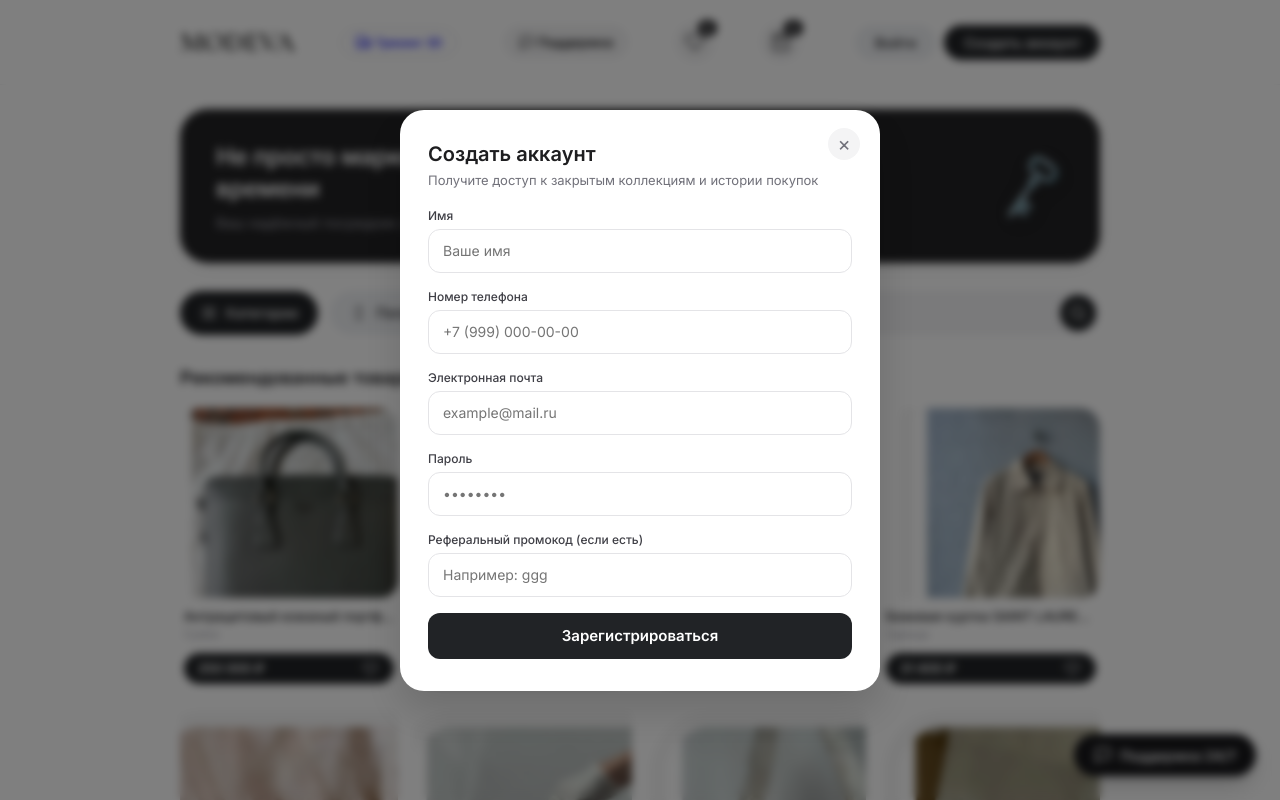
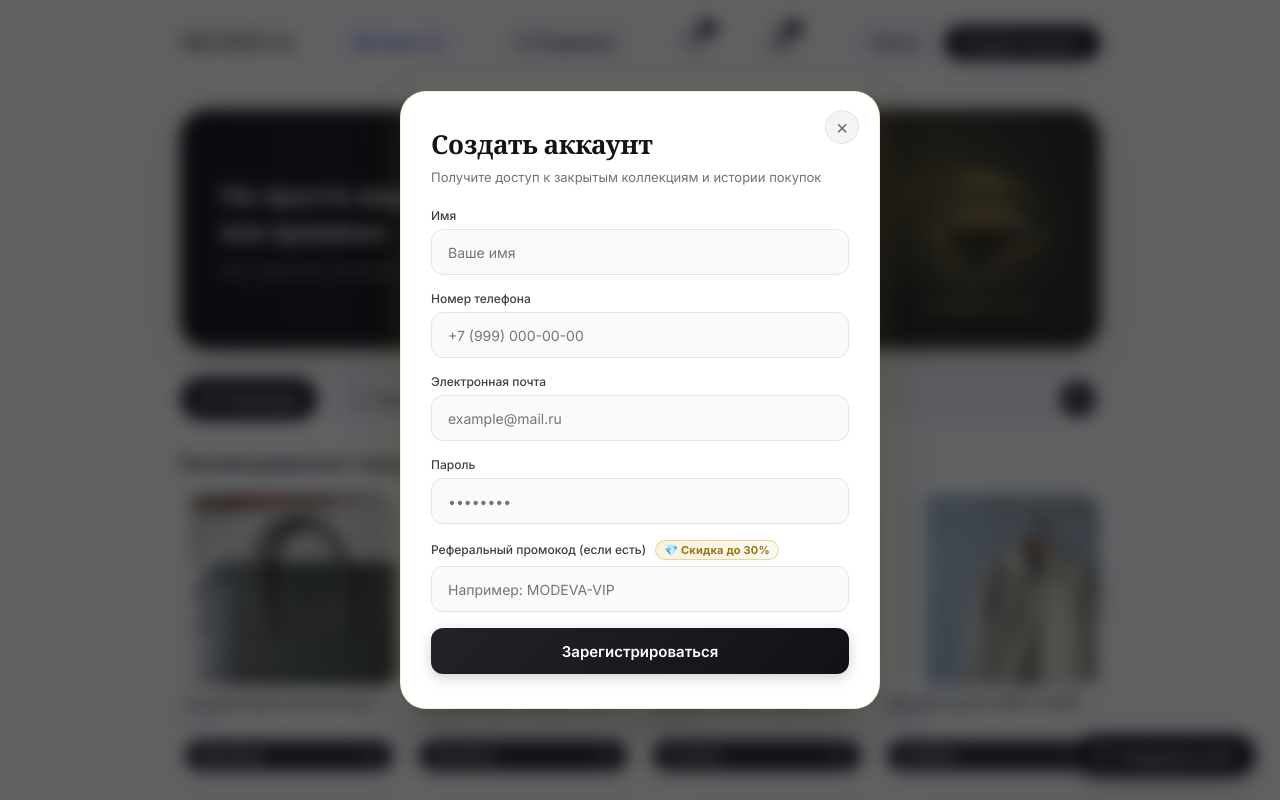
Before and after one commit to Dima11433/boutique-marketplace, a FastAPI app: page / in a window 1280 px wide, after a click on "Создать аккаунт". Run offline with FastAPI, Linux system fonts and the light colour scheme; data comes from the database, SQL or seed files in the repository; parts of the project's set-up code (start-up, migrations or seed data) failed here and were passed over; some libraries are stand-ins or nearby versions.

Commit message:
Upgrade luxury design: realistic MODEVA-VIP referral code, 3D WebGL hero emblem, and 3D card tilt with specular glare

```diff
--- a/static/css/style.css
+++ b/static/css/style.css
@@ -183,12 +183,15 @@ body {
 }
 
 .btn-dark {
-    background: var(--dark-pill);
+    background: linear-gradient(135deg, #222327 0%, #111215 100%);
     color: #ffffff;
+    box-shadow: 0 4px 14px rgba(0, 0, 0, 0.18);
 }
 
 .btn-dark:hover {
-    background: #111;
+    background: linear-gradient(135deg, #18191c 0%, #000000 100%);
+    box-shadow: 0 6px 20px rgba(0, 0, 0, 0.28);
+    transform: translateY(-1px);
 }
 
 .btn-outline-sm {
@@ -217,16 +220,28 @@ body {
 }
 
 .hero-banner {
-    background: #222224;
+    background: radial-gradient(circle at 82% 35%, #2a2822 0%, #16171a 55%, #0e0f11 100%);
+    border: 1px solid rgba(212, 175, 55, 0.22);
     border-radius: 28px;
-    padding: 32px 36px;
+    padding: 34px 40px;
     color: #fff;
     display: flex;
     align-items: center;
     justify-content: space-between;
     position: relative;
     overflow: hidden;
-    box-shadow: 0 4px 20px rgba(0, 0, 0, 0.06);
+    box-shadow: 0 12px 36px rgba(0, 0, 0, 0.2), inset 0 1px 0 rgba(255, 255, 255, 0.08);
+}
+
+.hero-banner::before {
+    content: '';
+    position: absolute;
+    top: -50px;
+    right: 40px;
+    width: 250px;
+    height: 250px;
+    background: radial-gradient(circle, rgba(212, 175, 55, 0.15) 0%, rgba(212, 175, 55, 0) 70%);
+    pointer-events: none;
 }
 
 .hero-text {
@@ -235,29 +250,60 @@ body {
 }
 
 .hero-title {
-    font-size: 24px;
+    font-size: 26px;
     font-weight: 600;
     line-height: 1.35;
-    margin-bottom: 8px;
+    margin-bottom: 10px;
     letter-spacing: -0.3px;
+    color: #ffffff;
 }
 
 .hero-subtitle {
     font-size: 14px;
     color: #a1a1aa;
     font-weight: 400;
+    line-height: 1.5;
 }
 
 .hero-keys-graphic {
-    z-index: 1;
+    z-index: 2;
     display: flex;
+    flex-direction: column;
     align-items: center;
+    justify-content: center;
+    position: relative;
+    width: 170px;
+    height: 170px;
+    cursor: grab;
+    user-select: none;
 }
 
-.key-3d-symbol {
-    font-size: 54px;
-    filter: drop-shadow(0 4px 12px rgba(0,0,0,0.4));
-    transform: rotate(-15deg);
+.hero-keys-graphic:active {
+    cursor: grabbing;
+}
+
+#hero3DCanvas {
+    width: 150px;
+    height: 150px;
+    display: block;
+    filter: drop-shadow(0 10px 25px rgba(212, 175, 55, 0.4));
+    transition: transform 0.2s ease-out;
+}
+
+.hero-3d-badge {
+    position: absolute;
+    bottom: -2px;
+    font-size: 10px;
+    letter-spacing: 1.5px;
+    text-transform: uppercase;
+    font-weight: 700;
+    color: #e6ca65;
+    background: rgba(14, 15, 17, 0.75);
+    border: 1px solid rgba(212, 175, 55, 0.4);
+    padding: 3px 10px;
+    border-radius: 20px;
+    backdrop-filter: blur(8px);
+    box-shadow: 0 4px 12px rgba(0, 0, 0, 0.3);
 }
 
 /* Controls Bar - Screenshot 1 */
@@ -422,20 +468,42 @@ body {
     }
 }
 
-/* Product Card - Matching Screenshot 1 */
+/* Product Card - 3D Tilt Enhanced */
 .product-card {
     background: #ffffff;
     border-radius: 20px;
     overflow: hidden;
     cursor: pointer;
-    transition: transform 0.2s, box-shadow 0.2s;
+    transition: transform 0.25s cubic-bezier(0.2, 0, 0, 1), box-shadow 0.25s cubic-bezier(0.2, 0, 0, 1), border-color 0.2s;
     display: flex;
     flex-direction: column;
+    position: relative;
+    transform-style: preserve-3d;
+    perspective: 1000px;
+    border: 1px solid rgba(0, 0, 0, 0.05);
+    box-shadow: 0 4px 16px rgba(0, 0, 0, 0.04);
+}
+
+.product-card-glare {
+    position: absolute;
+    top: 0;
+    left: 0;
+    right: 0;
+    bottom: 0;
+    border-radius: 20px;
+    pointer-events: none;
+    z-index: 5;
+    transition: opacity 0.3s ease;
+    opacity: 0;
+}
+
+.product-card:hover .product-card-glare {
+    opacity: 1;
 }
 
 .product-card:hover {
-    transform: translateY(-4px);
-    box-shadow: 0 12px 24px rgba(0,0,0,0.06);
+    box-shadow: 0 16px 36px rgba(0, 0, 0, 0.1), 0 0 15px rgba(212, 175, 55, 0.15);
+    border-color: rgba(212, 175, 55, 0.3);
 }
 
 .product-img-box {
@@ -446,17 +514,18 @@ body {
     overflow: hidden;
     position: relative;
     margin-bottom: 10px;
+    transform: translateZ(10px);
 }
 
 .product-img-box img {
     width: 100%;
     height: 100%;
     object-fit: cover;
-    transition: transform 0.3s ease;
+    transition: transform 0.4s cubic-bezier(0.2, 0, 0, 1);
 }
 
 .product-card:hover .product-img-box img {
-    transform: scale(1.04);
+    transform: scale(1.05);
 }
 
 .product-info {
@@ -581,8 +650,9 @@ body {
     left: 0;
     width: 100%;
     height: 100%;
-    background: rgba(0, 0, 0, 0.5);
-    backdrop-filter: blur(4px);
+    background: rgba(10, 11, 14, 0.65);
+    backdrop-filter: blur(8px);
+    -webkit-backdrop-filter: blur(8px);
     display: none;
     align-items: center;
     justify-content: center;
@@ -595,13 +665,26 @@ body {
 }
 
 .modal-dialog {
-    background: #fff;
-    border-radius: 24px;
+    background: #ffffff;
+    border: 1px solid rgba(212, 175, 55, 0.22);
+    border-radius: 26px;
     width: 100%;
     max-width: 480px;
     position: relative;
-    box-shadow: 0 20px 40px rgba(0,0,0,0.15);
+    box-shadow: 0 25px 60px -10px rgba(0, 0, 0, 0.28), 0 0 35px rgba(212, 175, 55, 0.12);
     overflow: hidden;
+    animation: modalIn 0.28s cubic-bezier(0.16, 1, 0.3, 1);
+}
+
+@keyframes modalIn {
+    from {
+        opacity: 0;
+        transform: translateY(12px) scale(0.97);
+    }
+    to {
+        opacity: 1;
+        transform: translateY(0) scale(1);
+    }
 }
 
 .checkout-dialog {
@@ -613,10 +696,10 @@ body {
     top: 18px;
     right: 20px;
     background: #f4f4f5;
-    border: none;
+    border: 1px solid #e4e4e7;
     border-radius: 50%;
-    width: 32px;
-    height: 32px;
+    width: 34px;
+    height: 34px;
     font-size: 20px;
     cursor: pointer;
     color: #71717a;
@@ -624,22 +707,34 @@ body {
     align-items: center;
     justify-content: center;
     z-index: 10;
+    transition: all 0.25s cubic-bezier(0.16, 1, 0.3, 1);
+}
+
+.modal-close:hover {
+    background: #18181b;
+    color: #fff;
+    border-color: #18181b;
+    transform: rotate(90deg);
 }
 
 .modal-body {
-    padding: 32px 28px;
+    padding: 34px 30px;
 }
 
 .modal-title {
-    font-size: 20px;
+    font-family: 'Cormorant Garamond', Georgia, serif;
+    font-size: 26px;
     font-weight: 600;
+    letter-spacing: -0.3px;
+    color: #111418;
     margin-bottom: 6px;
 }
 
 .modal-subtitle {
     font-size: 13px;
     color: #71717a;
-    margin-bottom: 20px;
+    margin-bottom: 22px;
+    line-height: 1.45;
 }
 
 /* Forms */
@@ -655,19 +750,35 @@ body {
     margin-bottom: 6px;
 }
 
+.promo-gold-tag {
+    display: inline-block;
+    margin-left: 6px;
+    background: linear-gradient(135deg, rgba(212, 175, 55, 0.18), rgba(212, 175, 55, 0.06));
+    border: 1px solid rgba(212, 175, 55, 0.45);
+    color: #9c7318;
+    font-weight: 700;
+    font-size: 11px;
+    padding: 2px 8px;
+    border-radius: 12px;
+    letter-spacing: 0.2px;
+}
+
 .form-group input {
     width: 100%;
-    height: 44px;
-    border: 1px solid #e4e4e7;
+    height: 46px;
+    border: 1.5px solid #e4e4e7;
     border-radius: 12px;
-    padding: 0 14px;
+    padding: 0 16px;
     font-size: 14px;
     outline: none;
-    transition: border-color 0.15s;
+    background: #fafafb;
+    transition: all 0.2s ease;
 }
 
 .form-group input:focus {
-    border-color: #18181b;
+    background: #ffffff;
+    border-color: #c5a059;
+    box-shadow: 0 0 0 3px rgba(197, 160, 89, 0.2);
 }
 
 .btn-block {
--- a/static/js/app.js
+++ b/static/js/app.js
@@ -22,6 +22,7 @@ document.addEventListener("DOMContentLoaded", () => {
     updateFavoritesUI();
     updateUserUI();
     loadProducts();
+    initHero3DGem();
 
     // Close dropdowns when clicking outside
     document.addEventListener("click", (e) => {
@@ -144,6 +145,7 @@ function renderProducts(products) {
 
         return `
             <div class="product-card" onclick="openProductModal(${p.id})">
+                <div class="product-card-glare"></div>
                 <div class="product-img-box">
                     <img src="${p.image_url}" alt="${escapeHtml(p.title)}" loading="lazy">
                 </div>
@@ -166,6 +168,8 @@ function renderProducts(products) {
             </div>
         `;
     }).join("");
+
+    init3DCardTilt();
 }
 
 // --- Product Modal & Quick Buy ---
@@ -544,3 +548,191 @@ function escapeHtml(text) {
         .replace(/"/g, "&quot;")
         .replace(/'/g, "&#039;");
 }
+
+// --- 3D Hero Gemstone Animation (Three.js WebGL) ---
+function initHero3DGem() {
+    const canvas = document.getElementById("hero3DCanvas");
+    const container = document.getElementById("hero3DContainer");
+    if (!canvas || typeof THREE === "undefined") return;
+
+    const width = 150;
+    const height = 150;
+
+    const scene = new THREE.Scene();
+    const camera = new THREE.PerspectiveCamera(45, width / height, 0.1, 100);
+    camera.position.set(0, 0, 4.3);
+
+    const renderer = new THREE.WebGLRenderer({
+        canvas: canvas,
+        alpha: true,
+        antialias: true,
+        powerPreference: "high-performance"
+    });
+    renderer.setSize(width, height, false);
+    renderer.setPixelRatio(Math.min(window.devicePixelRatio || 1, 2));
+
+    // Master 3D Group
+    const gemGroup = new THREE.Group();
+
+    // 1. Faceted Gold Octahedron Gemstone
+    const gemGeo = new THREE.OctahedronGeometry(1.25, 0);
+    const gemMat = new THREE.MeshStandardMaterial({
+        color: 0xf3d27a,
+        metalness: 0.9,
+        roughness: 0.18,
+        flatShading: true
+    });
+    const gemMesh = new THREE.Mesh(gemGeo, gemMat);
+    gemGroup.add(gemMesh);
+
+    // 2. Glowing Golden Wireframe Edges
+    const edgesGeo = new THREE.EdgesGeometry(gemGeo);
+    const edgesMat = new THREE.LineBasicMaterial({
+        color: 0xffffff,
+        linewidth: 1.5,
+        transparent: true,
+        opacity: 0.75
+    });
+    const edgeLines = new THREE.LineSegments(edgesGeo, edgesMat);
+    gemGroup.add(edgeLines);
+
+    // 3. Orbital Luxury Torus Ring
+    const ringGeo = new THREE.TorusGeometry(1.65, 0.038, 16, 64);
+    const ringMat = new THREE.MeshStandardMaterial({
+        color: 0xd4af37,
+        metalness: 0.95,
+        roughness: 0.12
+    });
+    const ringMesh = new THREE.Mesh(ringGeo, ringMat);
+    ringMesh.rotation.x = Math.PI / 3;
+    gemGroup.add(ringMesh);
+
+    scene.add(gemGroup);
+
+    // Studio Lighting
+    const ambientLight = new THREE.AmbientLight(0xffffff, 0.85);
+    scene.add(ambientLight);
+
+    const dirLight1 = new THREE.DirectionalLight(0xfff6c5, 2.2);
+    dirLight1.position.set(4, 5, 4);
+    scene.add(dirLight1);
+
+    const dirLight2 = new THREE.DirectionalLight(0xd4af37, 1.5);
+    dirLight2.position.set(-4, -2, -2);
+    scene.add(dirLight2);
+
+    const pointLight = new THREE.PointLight(0xffffff, 1.2, 10);
+    pointLight.position.set(0, 0, 3.5);
+    scene.add(pointLight);
+
+    // Interactive Parallax & Dragging
+    let mouseX = 0, mouseY = 0;
+    let targetRotX = 0, targetRotY = 0;
+    let isDragging = false;
+    let prevMouseX = 0, prevMouseY = 0;
+
+    window.addEventListener("mousemove", (e) => {
+        if (!container) return;
+        const rect = container.getBoundingClientRect();
+        const centerX = rect.left + rect.width / 2;
+        const centerY = rect.top + rect.height / 2;
+        mouseX = (e.clientX - centerX) / (window.innerWidth / 2);
+        mouseY = (e.clientY - centerY) / (window.innerHeight / 2);
+        targetRotY = mouseX * 0.7;
+        targetRotX = mouseY * 0.7;
+    });
+
+    canvas.addEventListener("mousedown", (e) => {
+        isDragging = true;
+        prevMouseX = e.clientX;
+        prevMouseY = e.clientY;
+    });
+
+    window.addEventListener("mouseup", () => { isDragging = false; });
+
+    window.addEventListener("mousemove", (e) => {
+        if (!isDragging) return;
+        const deltaX = e.clientX - prevMouseX;
+        const deltaY = e.clientY - prevMouseY;
+        gemGroup.rotation.y += deltaX * 0.02;
+        gemGroup.rotation.x += deltaY * 0.02;
+        prevMouseX = e.clientX;
+        prevMouseY = e.clientY;
+    });
+
+    // Touch support for mobile
+    canvas.addEventListener("touchstart", (e) => {
+        if (e.touches.length === 1) {
+            isDragging = true;
+            prevMouseX = e.touches[0].clientX;
+            prevMouseY = e.touches[0].clientY;
+        }
+    }, { passive: true });
+
+    window.addEventListener("touchend", () => { isDragging = false; });
+
+    window.addEventListener("touchmove", (e) => {
+        if (!isDragging || e.touches.length !== 1) return;
+        const deltaX = e.touches[0].clientX - prevMouseX;
+        const deltaY = e.touches[0].clientY - prevMouseY;
+        gemGroup.rotation.y += deltaX * 0.02;
+        gemGroup.rotation.x += deltaY * 0.02;
+        prevMouseX = e.touches[0].clientX;
+        prevMouseY = e.touches[0].clientY;
+    }, { passive: true });
+
+    let clock = new THREE.Clock();
+
+    function animate() {
+        requestAnimationFrame(animate);
+        const elapsedTime = clock.getElapsedTime();
+
+        if (!isDragging) {
+            gemGroup.rotation.y += 0.012;
+            gemGroup.rotation.x += (targetRotX - gemGroup.rotation.x) * 0.05;
+            gemGroup.rotation.z = Math.sin(elapsedTime * 0.8) * 0.08;
+        }
+
+        ringMesh.rotation.z += 0.008;
+        gemGroup.position.y = Math.sin(elapsedTime * 1.8) * 0.07;
+
+        renderer.render(scene, camera);
+    }
+    animate();
+}
+
+// --- 3D Interactive Card Tilt & Specular Glare ---
+function init3DCardTilt() {
+    const cards = document.querySelectorAll(".product-card");
+    cards.forEach(card => {
+        const glare = card.querySelector(".product-card-glare");
+
+        card.addEventListener("mousemove", (e) => {
+            const rect = card.getBoundingClientRect();
+            const x = e.clientX - rect.left;
+            const y = e.clientY - rect.top;
+
+            const centerX = rect.width / 2;
+            const centerY = rect.height / 2;
+
+            const rotateX = ((y - centerY) / centerY) * -12;
+            const rotateY = ((x - centerX) / centerX) * 12;
+
+            card.style.transform = `perspective(1000px) rotateX(${rotateX.toFixed(2)}deg) rotateY(${rotateY.toFixed(2)}deg) scale3d(1.025, 1.025, 1.025)`;
+
+            if (glare) {
+                const percentX = (x / rect.width) * 100;
+                const percentY = (y / rect.height) * 100;
+                glare.style.background = `radial-gradient(circle at ${percentX}% ${percentY}%, rgba(255, 255, 255, 0.28) 0%, rgba(212, 175, 55, 0.12) 35%, rgba(255, 255, 255, 0) 70%)`;
+                glare.style.opacity = "1";
+            }
+        });
+
+        card.addEventListener("mouseleave", () => {
+            card.style.transform = "perspective(1000px) rotateX(0deg) rotateY(0deg) scale3d(1, 1, 1)";
+            if (glare) {
+                glare.style.opacity = "0";
+            }
+        });
+    });
+}
--- a/templates/index.html
+++ b/templates/index.html
@@ -91,8 +91,9 @@
                         <h1 class="hero-title">{{ site_hero_title|default('Не просто маркетплейс, a MODEVA — стиль вне времени') }}</h1>
                         <p class="hero-subtitle">{{ site_hero_subtitle|default('Ваш надёжный посредник с продавцом.') }}</p>
                     </div>
-                    <div class="hero-keys-graphic">
-                        <div class="key-3d-symbol">🗝️</div>
+                    <div class="hero-keys-graphic" id="hero3DContainer" title="Интерактивный 3D-символ MODEVA (подвигайте курсором)">
+                        <canvas id="hero3DCanvas"></canvas>
+                        <div class="hero-3d-badge">✦ 3D MODEVA GOLD</div>
                     </div>
                 </div>
             </section>
@@ -220,7 +221,7 @@
                     <div class="form-group promo-input-group">
                         <label>Промокод на скидку</label>
                         <div class="promo-field-wrapper">
-                            <input type="text" id="orderPromoInput" placeholder="Введите промокод (например, ggg)">
+                            <input type="text" id="orderPromoInput" placeholder="Введите промокод (например, MODEVA-VIP)">
                             <button type="button" class="btn btn-secondary" onclick="applyPromoFromInput()">Применить</button>
                         </div>
                         <div id="promoFeedbackMsg" class="promo-feedback"></div>
@@ -292,9 +293,9 @@
                         <label>Пароль</label>
                         <input type="password" id="regPassword" required placeholder="••••••••">
                     </div>
-                    <div class="form-group">
-                        <label>Реферальный промокод (если есть)</label>
-                        <input type="text" id="regPromo" placeholder="Например: ggg">
+                    <div class="form-group promo-group-styled">
+                        <label>Реферальный промокод (если есть) <span class="promo-gold-tag">💎 Скидка до 30%</span></label>
+                        <input type="text" id="regPromo" placeholder="Например: MODEVA-VIP">
                     </div>
                     <button type="submit" class="btn btn-dark btn-block">Зарегистрироваться</button>
                 </form>
@@ -336,6 +337,9 @@
         window.INITIAL_PROMO = "{{ promo_code }}";
         window.INITIAL_DISCOUNT = {{ discount }};
     </script>
+    <!-- Three.js & GSAP for 3D Hero Emblem and 3D Card Interactions -->
+    <script src="https://cdnjs.cloudflare.com/ajax/libs/three.js/r128/three.min.js"></script>
+    <script src="https://cdnjs.cloudflare.com/ajax/libs/gsap/3.12.5/gsap.min.js"></script>
     <script src="/static/js/app.js"></script>
 </body>
 </html>
```
